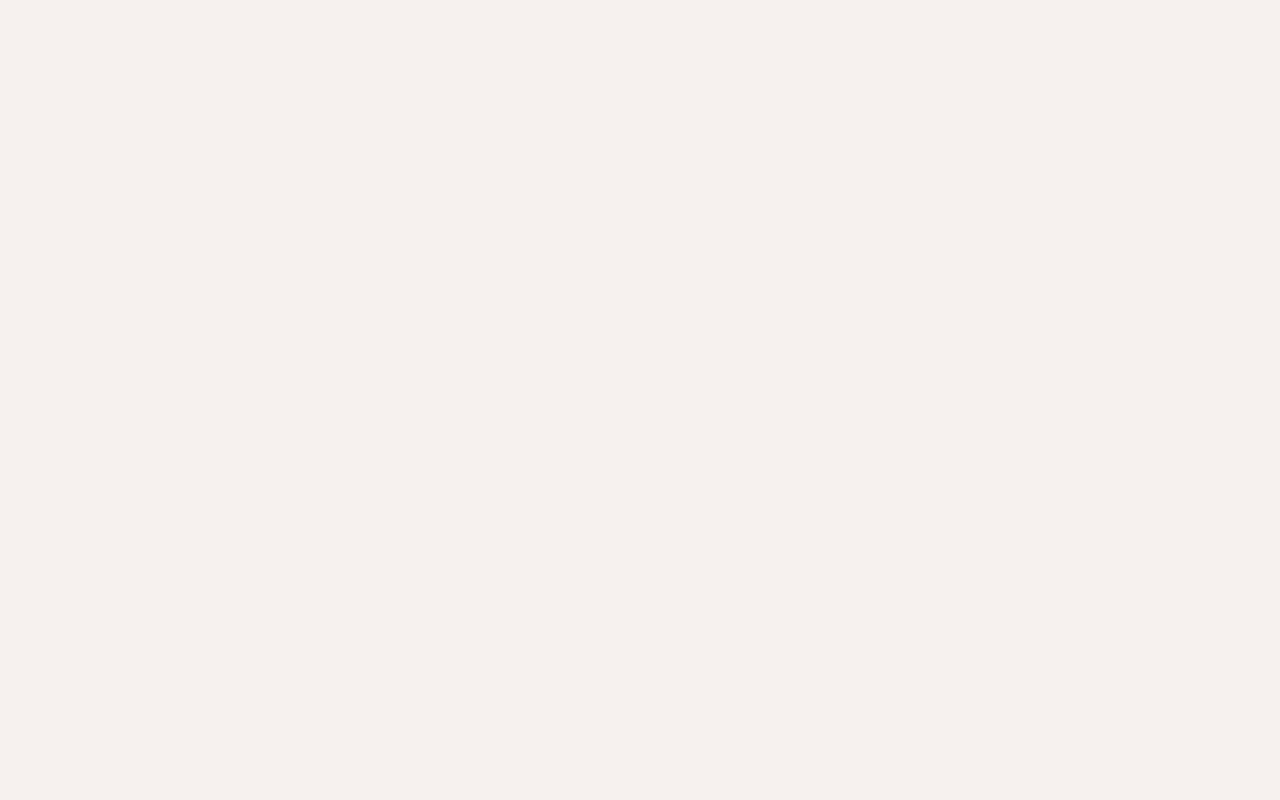
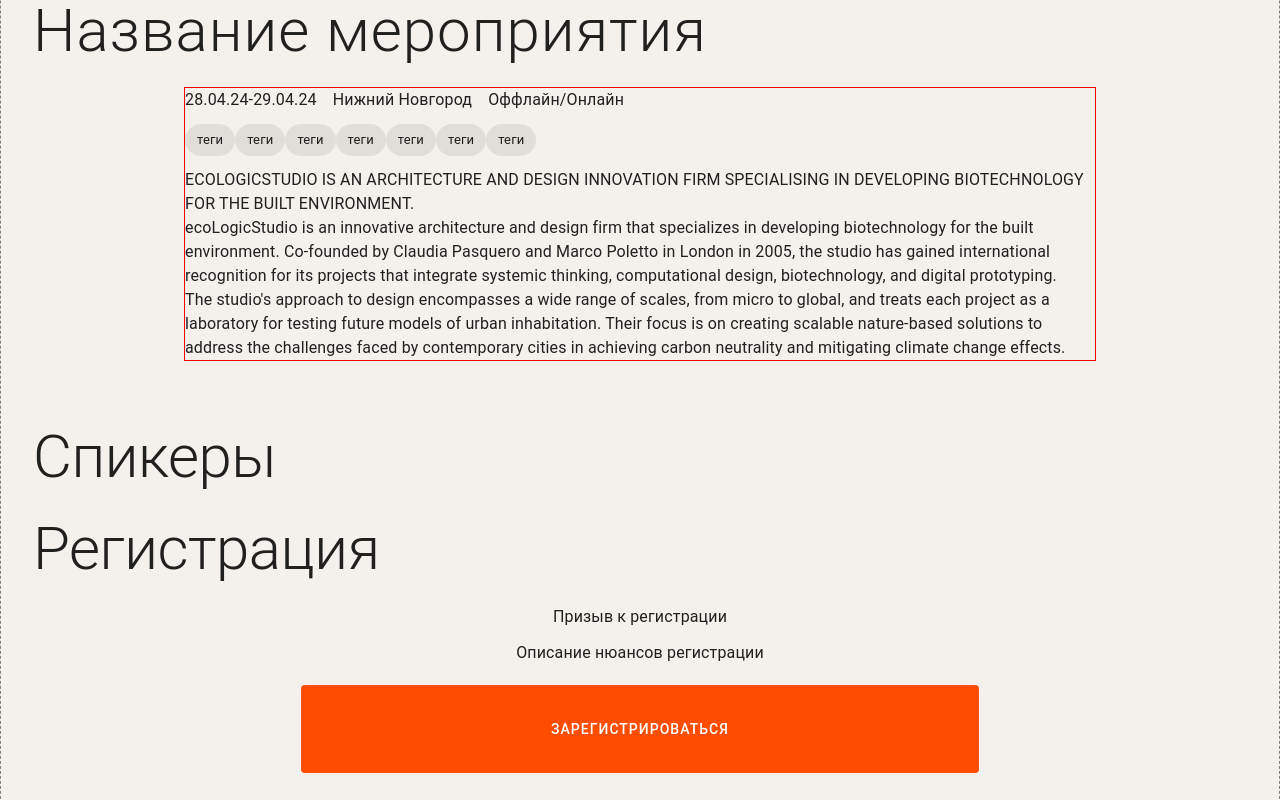
Before and after one commit to yandex-funtech-it-events/frontend, a React (Vite) app: page /single-event in a window 1280 px wide. Shown: the part 1200-2000 px from the top of the page. Before the commit the page ends 1130 px from the top, so only its background shows below. Built offline with nearby package versions, Linux system fonts and the light colour scheme.

Commit message:
feat: register without typography

```diff
--- a/src/libs/constants.ts
+++ b/src/libs/constants.ts
@@ -36,3 +36,22 @@
     title: 'Fern',
   },
 ];
+
+export const mockInfoArray = ['28.04.24-29.04.24', 'Нижний Новгород', 'Оффлайн/Онлайн'];
+
+export const mockChipsArray = ['теги', 'теги', 'теги', 'теги', 'теги', 'теги', 'теги'];
+
+export const benefitsMockData = [
+  {
+    number: 30,
+    description: 'Описание преимущества',
+  },
+  {
+    number: 30,
+    description: 'Описание преимущества',
+  },
+  {
+    number: 30,
+    description: 'Описание преимущества',
+  },
+];
--- /dev/null
+++ b/src/pages/single-event/components/about-event/components/full-info.tsx
@@ -0,0 +1,34 @@
+import React from 'react';
+import { Typography, Box } from '@mui/material';
+import Chips from '../../chips';
+import { mockInfoArray } from '../../../../../libs/constants';
+
+const FullInfo: React.FC = () => {
+  return (
+    <Box display="flex" flexDirection="column" sx={{ maxWidth: '912px', border: '1px solid red' }}>
+      <Box display="flex" gap={4} mb={3}>
+        {mockInfoArray.map((text, i) => (
+          <Typography key={i}>{text}</Typography>
+        ))}
+      </Box>
+
+      <Chips />
+
+      <Typography component="p" sx={{ maxWidth: '912px' }} mt={3}>
+        ECOLOGICSTUDIO IS AN ARCHITECTURE AND DESIGN INNOVATION FIRM SPECIALISING IN DEVELOPING
+        BIOTECHNOLOGY FOR THE BUILT ENVIRONMENT. <br />
+        ecoLogicStudio is an innovative architecture and design firm that specializes in developing
+        biotechnology for the built environment. Co-founded by Claudia Pasquero and Marco Poletto in
+        London in 2005, the studio has gained international recognition for its projects that
+        integrate systemic thinking, computational design, biotechnology, and digital prototyping.{' '}
+        <br /> The studio's approach to design encompasses a wide range of scales, from micro to
+        global, and treats each project as a laboratory for testing future models of urban
+        inhabitation. Their focus is on creating scalable nature-based solutions to address the
+        challenges faced by contemporary cities in achieving carbon neutrality and mitigating
+        climate change effects.
+      </Typography>
+    </Box>
+  );
+};
+
+export default FullInfo;
--- /dev/null
+++ b/src/pages/single-event/components/about-event/index.tsx
@@ -0,0 +1,29 @@
+import React from 'react';
+import { Typography, Box } from '@mui/material';
+import FullInfo from './components/full-info';
+
+const AboutEvent: React.FC = () => {
+  return (
+    <Box
+      component="section"
+      display="flex"
+      flexDirection="column"
+      alignItems="center"
+      mb={15}
+      sx={{ marginTop: '66px' }}
+    >
+      <Typography
+        component="h2"
+        variant="h2"
+        mb={5}
+        sx={{ letterSpacing: '1px', textAlign: 'start' }}
+        alignSelf="start"
+      >
+        Название мероприятия
+      </Typography>
+      <FullInfo />
+    </Box>
+  );
+};
+
+export default AboutEvent;
--- a/src/pages/single-event/components/benefits/index.tsx
+++ b/src/pages/single-event/components/benefits/index.tsx
@@ -1,23 +1,9 @@
 import React from 'react';
 import { Box } from '@mui/material';
 import BenefitsCard from './components/benefits-card';
+import { benefitsMockData } from '../../../../libs/constants';
 
 const Benefits: React.FC = () => {
-  const benefitsMockData = [
-    {
-      number: 30,
-      description: 'Описание преимущества',
-    },
-    {
-      number: 30,
-      description: 'Описание преимущества',
-    },
-    {
-      number: 30,
-      description: 'Описание преимущества',
-    },
-  ];
-
   return (
     <Box
       component="section"
--- a/src/pages/single-event/components/chips.tsx
+++ b/src/pages/single-event/components/chips.tsx
@@ -1,12 +1,11 @@
 import React from 'react';
 
 import { Box, Chip } from '@mui/material';
+import { mockChipsArray } from '../../../libs/constants';
 
 const Chips: React.FC = () => {
-  const mockChipsArray = ['теги', 'теги', 'теги', 'теги', 'теги', 'теги', 'теги'];
-
   return (
-    <Box display="flex" mt={3} mb={3}>
+    <Box display="flex">
       {mockChipsArray.map((chip, i) => (
         <Chip label={chip} key={i} />
       ))}
--- a/src/pages/single-event/components/info/components/info-about.tsx
+++ b/src/pages/single-event/components/info/components/info-about.tsx
@@ -7,9 +7,13 @@
 const InfoAbout: React.FC = () => {
   return (
     <Box>
-      <Typography variant="h2">Дизайн выходные</Typography>
+      <Typography variant="h2" mb={3}>
+        Дизайн выходные
+      </Typography>
       <Chips />
-      <Typography sx={{ height: '168px', marginBottom: '50px' }}>Описание мероприятия</Typography>
+      <Typography sx={{ height: '168px', marginBottom: '50px' }} mt={3}>
+        Описание мероприятия
+      </Typography>
 
       <Button
         variant="contained"
@@ -19,6 +23,8 @@
           padding: '32px',
           width: '100%',
           background: '#FF4D00',
+          letterSpacing: '1px',
+          textTransform: 'uppercase',
         }}
       >
         Зарегистрироваться
--- a/src/pages/single-event/components/info/components/info-top.tsx
+++ b/src/pages/single-event/components/info/components/info-top.tsx
@@ -1,9 +1,8 @@
 import React from 'react';
 import { Box, Typography, Chip } from '@mui/material';
+import { mockInfoArray } from '../../../../../libs/constants';
 
 const InfoTop: React.FC = () => {
-  const mockInfoArray = ['28.04.24-29.04.24', 'Нижний Новгород', 'Оффлайн/Онлайн'];
-
   return (
     <Box display="flex" justifyContent="space-between" mb="100px">
       <Box display="flex" flexDirection="column" gap={4}>
--- /dev/null
+++ b/src/pages/single-event/components/register.tsx
@@ -0,0 +1,41 @@
+import React from 'react';
+import { Box, Typography, Button } from '@mui/material';
+
+const Register: React.FC = () => {
+  return (
+    <Box
+      component="section"
+      display="flex"
+      flexDirection="column"
+      alignItems="center"
+      sx={{ marginBottom: '230px' }}
+    >
+      <Typography component="h2" variant="h2" mb={5} alignSelf="start">
+        Регистрация
+      </Typography>
+      <Typography component="p" mb={3}>
+        Призыв к регистрации
+      </Typography>
+      <Typography component="p" mb={5}>
+        Описание нюансов регистрации
+      </Typography>
+      <Button
+        sx={{
+          display: 'flex',
+          alignItems: 'center',
+          padding: '32px',
+          background: '#FF4D00',
+          letterSpacing: '1px',
+          textTransform: 'uppercase',
+          color: 'white',
+          maxWidth: '678px',
+          width: '100%',
+        }}
+      >
+        Зарегистрироваться
+      </Button>
+    </Box>
+  );
+};
+
+export default Register;
--- /dev/null
+++ b/src/pages/single-event/components/speakers/index.tsx
@@ -0,0 +1,15 @@
+import React from 'react';
+import { Typography, Box } from '@mui/material';
+
+const Speakers: React.FC = () => {
+  return (
+    <Box component="section" display="flex" flexDirection="column">
+      <Typography component="h2" variant="h2" mb={5}>
+        Спикеры
+      </Typography>
+      {}
+    </Box>
+  );
+};
+
+export default Speakers;
--- a/src/pages/single-event/index.tsx
+++ b/src/pages/single-event/index.tsx
@@ -3,6 +3,9 @@
 import Header from '../../components/header';
 import Info from './components/info';
 import Benefits from './components/benefits';
+import AboutEvent from './components/about-event';
+import Speakers from './components/speakers';
+import Register from './components/register';
 
 const SingleEvent: React.FC = () => {
   return (
@@ -10,6 +13,11 @@
       <Header />
       <Info />
       <Benefits />
+      <AboutEvent />
+      {/*Тут надо разбираться со слайдером */}
+      <Speakers />
+      {/*Тут надо верстать программу, для нее еще нет компонента*/}
+      <Register />
     </Container>
   );
 };
```
